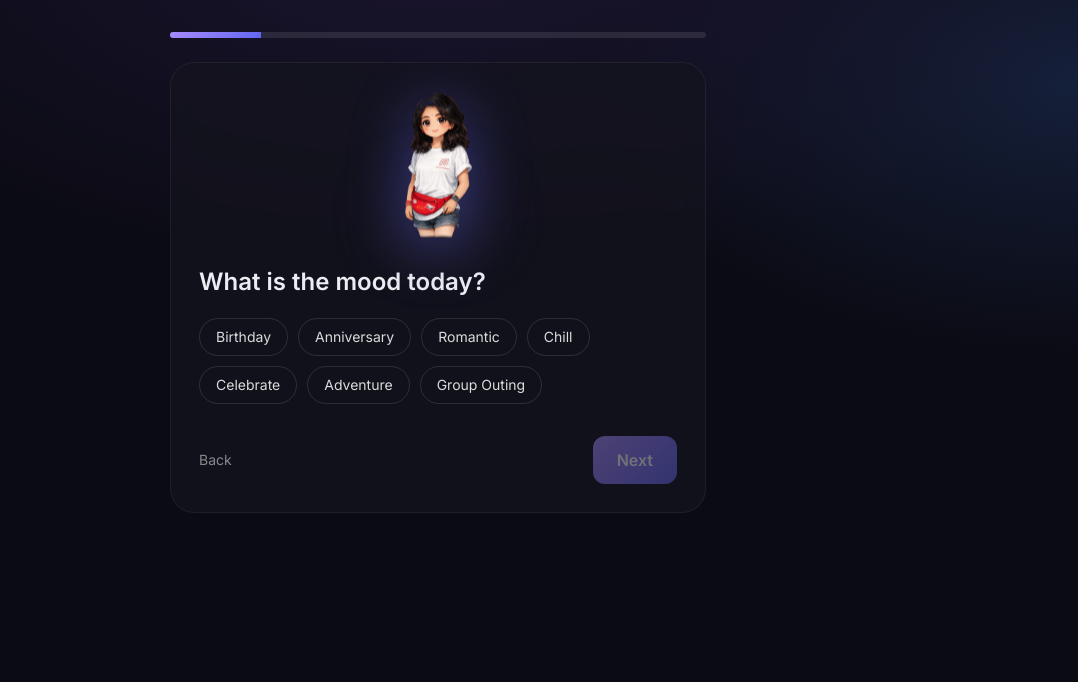
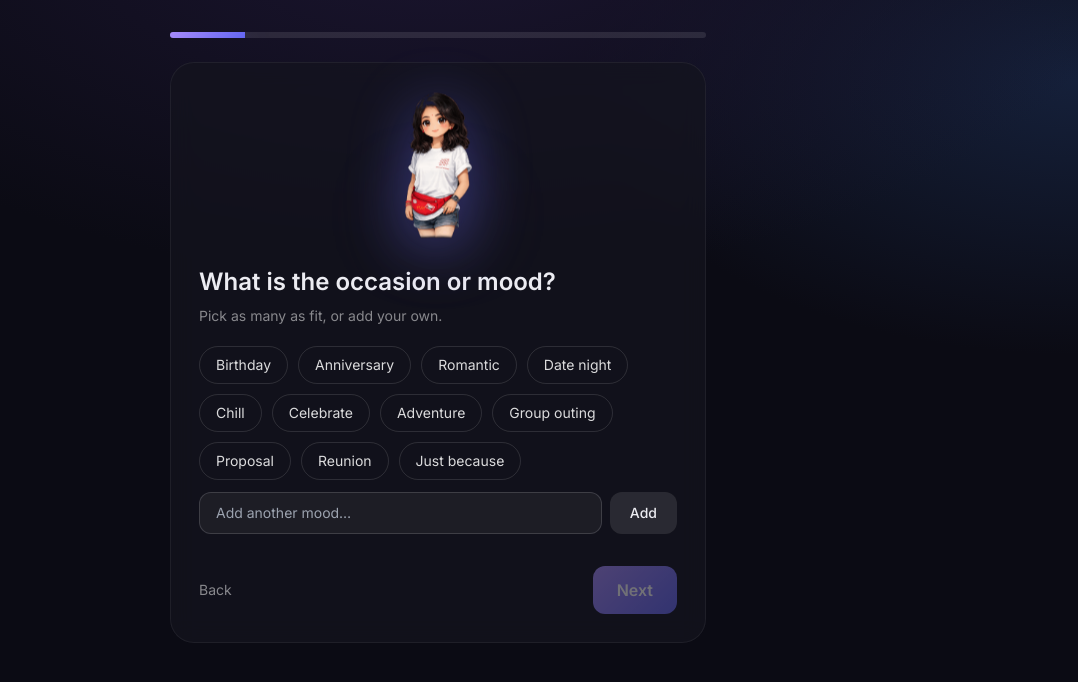
Before and after one commit to omkardhara/date-quest, a Next.js app: page / in a window 1280 px wide. Both pictures are taken after a click on the button "Press start". Shown: the top 682 px of the page, without its empty margins (202-1280 px from the left). Built offline with nearby package versions, Linux system fonts and the light colour scheme.

Commit message:
Flexible timing, more options + manual input, activities step, realistic far-zone travel

```diff
--- a/app/page.tsx
+++ b/app/page.tsx
@@ -8,25 +8,26 @@ import { Chibi } from "@/components/Chibi";
 import { PlanView } from "@/components/PlanView";
 import { PROFILE, randomNickname } from "@/lib/profile";
 
-const MOODS = ["Birthday", "Anniversary", "Romantic", "Chill", "Celebrate", "Adventure", "Group Outing"];
-const PERSONALITY = ["Queen", "Adventure", "Peaceful", "Foodie", "Shopper", "Spiritual", "Playful", "Culture"];
-const FOODS = ["Lebanese", "Arabic", "Chinese", "Italian", "Sizzler", "Dessert", "Ice cream", "Brunch", "Indian", "Mediterranean"];
+const MOODS = ["Birthday", "Anniversary", "Romantic", "Date night", "Chill", "Celebrate", "Adventure", "Group outing", "Proposal", "Reunion", "Just because"];
+const PERSONALITY = ["Queen", "Adventure", "Peaceful", "Foodie", "Shopper", "Spiritual", "Playful", "Culture", "Nature", "Artsy", "Nightlife", "Cozy", "Luxe", "Romantic"];
+const FOODS = ["Lebanese", "Arabic", "Chinese", "Italian", "Sizzler", "Dessert", "Ice cream", "Brunch", "Indian", "Mediterranean", "Continental", "Asian", "Thai", "Japanese", "Seafood", "Street food", "Healthy", "Cafe", "Pizza", "Coffee"];
+const ACTIVITIES = ["Watch a movie", "Spa or massage", "Long drive", "Beach time", "Live music", "Art gallery", "Boat ride", "Arcade or gaming", "Workshop", "Sunset point", "Bookstore café", "Picnic"];
 const BUDGETS = [2000, 5000, 10000, 20000];
-const STARTS = [["7 AM", 420], ["8 AM", 480], ["9 AM", 540], ["10 AM", 600]] as const;
-const ENDS = [["6 PM", 1080], ["8 PM", 1200], ["10 PM", 1320], ["Midnight", 1440]] as const;
+const STARTS = [["6 AM", 360], ["8 AM", 480], ["10 AM", 600], ["12 PM", 720], ["2 PM", 840], ["4 PM", 960], ["6 PM", 1080], ["8 PM", 1200]] as const;
+const ENDS = [["10 AM", 600], ["12 PM", 720], ["2 PM", 840], ["4 PM", 960], ["6 PM", 1080], ["8 PM", 1200], ["10 PM", 1320], ["Midnight", 1440]] as const;
 
-type Step = "intro" | "mood" | "personality" | "foods" | "budget" | "time" | "plan";
-const ORDER: Step[] = ["intro", "mood", "personality", "foods", "budget", "time", "plan"];
+type Step = "intro" | "mood" | "personality" | "foods" | "activities" | "budget" | "time" | "plan";
+const ORDER: Step[] = ["intro", "mood", "personality", "foods", "activities", "budget", "time", "plan"];
 
 const HER_NAME = PROFILE.name;
 const OUTING_DOW = new Date(PROFILE.birthday + "T00:00:00").getDay();
 
 export default function Page() {
   const [step, setStep] = useState<Step>("intro");
-  const [name, setName] = useState("");
   const [mood, setMood] = useState<string[]>([]);
   const [personality, setPersonality] = useState<string[]>([]);
   const [foods, setFoods] = useState<string[]>([]);
+  const [activities, setActivities] = useState<string[]>([]);
   const [budget, setBudget] = useState(0);
   const [startMin, setStartMin] = useState(0);
   const [endMin, setEndMin] = useState(0);
@@ -41,14 +42,20 @@ export default function Page() {
     set(list.includes(v) ? list.filter((x) => x !== v) : [...list, v]);
   }
 
+  function setStart(v: number) {
+    setStartMin(v);
+    if (endMin && endMin <= v) setEndMin(0);
+  }
+
   function generate() {
     const ans: Answers = {
-      who: name || HER_NAME,
+      who: HER_NAME,
       mood: (mood.length ? mood[0] : "Birthday").toLowerCase(),
       personality: personality.map((p) => p.toLowerCase()),
       foods: foods.map((f) => (f === "Ice cream" ? "icecream" : f.toLowerCase())),
+      mustInclude: activities,
       budget: budget || 5000,
-      startMin: startMin || 480,
+      startMin: startMin || 600,
       endMin: endMin || 1320,
       dayOfWeek: OUTING_DOW,
       dislikes: PROFILE.dislikes,
@@ -117,8 +124,9 @@ export default function Page() {
           {step === "mood" && (
             <Screen>
               <Chibi mood={chibiMood} />
-              <Q>What is the mood today?</Q>
-              <Chips options={[...MOODS]} selected={mood} onTap={(v) => toggle(mood, v, setMood)} multi />
+              <Q>What is the occasion or mood?</Q>
+              <Hint>Pick as many as fit, or add your own.</Hint>
+              <ChipsInput options={MOODS} selected={mood} onToggle={(v) => toggle(mood, v, setMood)} placeholder="Add another mood…" />
               <Nav onBack={() => setStep("intro")} onNext={() => setStep("personality")} canNext={mood.length > 0} />
             </Screen>
           )}
@@ -127,7 +135,8 @@ export default function Page() {
             <Screen>
               <Chibi mood={chibiMood} />
               <Q>Pick the energy. Choose as many as fit.</Q>
-              <Chips options={[...PERSONALITY]} selected={personality} onTap={(v) => toggle(personality, v, setPersonality)} multi />
+              <Hint>Or type a vibe that is not here.</Hint>
+              <ChipsInput options={PERSONALITY} selected={personality} onToggle={(v) => toggle(personality, v, setPersonality)} placeholder="Add a vibe…" />
               <Nav onBack={() => setStep("mood")} onNext={() => setStep("foods")} canNext={personality.length > 0} />
             </Screen>
           )}
@@ -136,8 +145,19 @@ export default function Page() {
             <Screen>
               <Chibi mood="excited" />
               <Q>What are we eating?</Q>
-              <Chips options={[...FOODS]} selected={foods} onTap={(v) => toggle(foods, v, setFoods)} multi />
-              <Nav onBack={() => setStep("personality")} onNext={() => setStep("budget")} canNext={foods.length > 0} />
+              <Hint>Pick favourites or type a cuisine.</Hint>
+              <ChipsInput options={FOODS} selected={foods} onToggle={(v) => toggle(foods, v, setFoods)} placeholder="Add a cuisine…" />
+              <Nav onBack={() => setStep("personality")} onNext={() => setStep("activities")} canNext={foods.length > 0} />
+            </Screen>
+          )}
+
+          {step === "activities" && (
+            <Screen>
+              <Chibi mood={chibiMood} />
+              <Q>Anything you already want to do?</Q>
+              <Hint>Optional. Pick or type specific things and I will build the day around them.</Hint>
+              <ChipsInput options={ACTIVITIES} selected={activities} onToggle={(v) => toggle(activities, v, setActivities)} placeholder="e.g. Ferris wheel, pottery class…" />
+              <Nav onBack={() => setStep("foods")} onNext={() => setStep("budget")} canNext nextLabel={activities.length ? "Next" : "Skip"} />
             </Screen>
           )}
 
@@ -145,12 +165,24 @@ export default function Page() {
             <Screen>
               <Chibi mood="neutral" />
               <Q>What is the budget for the day?</Q>
+              <Hint>For two people. Pick one or enter your own.</Hint>
               <Chips
                 options={BUDGETS.map((b) => `₹${b.toLocaleString("en-IN")}`)}
-                selected={budget ? [`₹${budget.toLocaleString("en-IN")}`] : []}
+                selected={budget && BUDGETS.includes(budget) ? [`₹${budget.toLocaleString("en-IN")}`] : []}
                 onTap={(v) => setBudget(Number(v.replace(/[₹,]/g, "")))}
               />
-              <Nav onBack={() => setStep("foods")} onNext={() => setStep("time")} canNext={!!budget} />
+              <div className="mt-3 flex items-center gap-2">
+                <span className="text-white/50">₹</span>
+                <input
+                  type="number"
+                  min={0}
+                  value={budget || ""}
+                  onChange={(e) => setBudget(Number(e.target.value) || 0)}
+                  placeholder="Enter a custom amount"
+                  className="flex-1 rounded-xl bg-white/5 border border-white/15 px-4 py-2.5 text-sm outline-none focus:border-glow"
+                />
+              </div>
+              <Nav onBack={() => setStep("activities")} onNext={() => setStep("time")} canNext={!!budget} />
             </Screen>
           )}
 
@@ -158,16 +190,25 @@ export default function Page() {
             <Screen>
               <Chibi mood={chibiMood} />
               <Q>How long is the day?</Q>
-              <p className="mt-2 text-sm text-white/50">Start</p>
-              <Chips options={STARTS.map((s) => s[0])} selected={STARTS.filter((s) => s[1] === startMin).map((s) => s[0])} onTap={(v) => setStartMin(STARTS.find((s) => s[0] === v)![1])} />
+              <Hint>Start and end any time. The plan fills whatever window you pick.</Hint>
+              <p className="mt-3 text-sm text-white/50">Start</p>
+              <Chips
+                options={STARTS.map((s) => s[0])}
+                selected={STARTS.filter((s) => s[1] === startMin).map((s) => s[0])}
+                onTap={(v) => setStart(STARTS.find((s) => s[0] === v)![1])}
+              />
               <p className="mt-4 text-sm text-white/50">End</p>
-              <Chips options={ENDS.map((s) => s[0])} selected={ENDS.filter((s) => s[1] === endMin).map((s) => s[0])} onTap={(v) => setEndMin(ENDS.find((s) => s[0] === v)![1])} />
+              <Chips
+                options={ENDS.filter((e) => !startMin || e[1] > startMin).map((e) => e[0])}
+                selected={ENDS.filter((e) => e[1] === endMin).map((e) => e[0])}
+                onTap={(v) => setEndMin(ENDS.find((e) => e[0] === v)![1])}
+              />
               <Nav onBack={() => setStep("budget")} onNext={generate} canNext={!!startMin && !!endMin} nextLabel="Plan my day" />
             </Screen>
           )}
 
           {step === "plan" && plan && (
-            <PlanView plan={plan} name={name || HER_NAME} onRestart={() => setStep("intro")} />
+            <PlanView plan={plan} name={HER_NAME} onRestart={() => setStep("intro")} />
           )}
         </motion.div>
       </AnimatePresence>
@@ -181,6 +222,9 @@ function Screen({ children }: { children: React.ReactNode }) {
 function Q({ children }: { children: React.ReactNode }) {
   return <h2 className="mt-6 text-2xl font-semibold leading-snug">{children}</h2>;
 }
+function Hint({ children }: { children: React.ReactNode }) {
+  return <p className="mt-2 text-sm text-white/50">{children}</p>;
+}
 function PrimaryBtn({ children, onClick }: { children: React.ReactNode; onClick: () => void }) {
   return (
     <button onClick={onClick} className="btn-primary mt-7 w-full rounded-xl py-3.5 font-semibold text-white">
@@ -188,7 +232,8 @@ function PrimaryBtn({ children, onClick }: { children: React.ReactNode; onClick:
     </button>
   );
 }
-function Chips({ options, selected, onTap }: { options: string[]; selected: string[]; onTap: (v: string) => void; multi?: boolean }) {
+function Chips({ options, selected, onTap }: { options: string[]; selected: string[]; onTap: (v: string) => void }) {
+  const customs = selected.filter((s) => !options.includes(s));
   return (
     <div className="mt-5 flex flex-wrap gap-2.5">
       {options.map((o) => (
@@ -196,6 +241,35 @@ function Chips({ options, selected, onTap }: { options: string[]; selected: stri
           {o}
         </button>
       ))}
+      {customs.map((c) => (
+        <button key={c} onClick={() => onTap(c)} className="chip chip-on rounded-full px-4 py-2 text-sm">
+          {c} <span className="opacity-60">✕</span>
+        </button>
+      ))}
+    </div>
+  );
+}
+function ChipsInput({ options, selected, onToggle, placeholder }: { options: string[]; selected: string[]; onToggle: (v: string) => void; placeholder: string }) {
+  const [val, setVal] = useState("");
+  const add = () => {
+    const v = val.trim();
+    if (!v) return;
+    if (!selected.some((s) => s.toLowerCase() === v.toLowerCase())) onToggle(v);
+    setVal("");
+  };
+  return (
+    <div>
+      <Chips options={options} selected={selected} onTap={onToggle} />
+      <div className="mt-3 flex gap-2">
+        <input
+          value={val}
+          onChange={(e) => setVal(e.target.value)}
+          onKeyDown={(e) => { if (e.key === "Enter") { e.preventDefault(); add(); } }}
+          placeholder={placeholder}
+          className="flex-1 rounded-xl bg-white/5 border border-white/15 px-4 py-2.5 text-sm outline-none focus:border-glow"
+        />
+        <button onClick={add} className="rounded-xl bg-white/10 px-5 text-sm font-medium hover:bg-white/20">Add</button>
+      </div>
     </div>
   );
 }
--- a/lib/engine.ts
+++ b/lib/engine.ts
@@ -24,18 +24,33 @@ const TRAVEL_BASE: Record<string, number> = {
   "central-home":       40,
   "central-south":      20,
   "central-thane":      50,
-  "gorai-home":         90,
+  "gorai-home":         75,
   "home-south":         60,
   "home-thane":         45,
-  "karjat-home":       150,
-  "kolad-home":        150,
+  "home-vasai":         90,
+  "home-karjat":       150,
+  "home-kolad":        150,
+  "home-gorai":         75,
+  "home-borivali":      60,
   "thane-vasai":       140,
 };
 
+// Approx minutes to get back to the city from a far-out destination. Used when
+// the next stop is a flexible ("multiple") place — you can't teleport from Vasai.
+const FAR_RETURN: Partial<Record<Zone, number>> = {
+  vasai: 90, karjat: 130, kolad: 150, gorai: 70, borivali: 50, thane: 45,
+};
+
 function travelMins(from: Zone, to: Zone, atMin: number): number {
-  if (from === to || from === "multiple" || to === "multiple") return 10;
-  const key = [from, to].sort().join("-");
-  const base = TRAVEL_BASE[key] ?? 60;
+  if (from === to) return 10;
+  let base: number;
+  if (from === "multiple" || to === "multiple") {
+    // A flexible-location place. If we're leaving a far zone, charge the real return drive.
+    const far = from === "multiple" ? FAR_RETURN[to] : FAR_RETURN[from];
+    base = far ?? 15;
+  } else {
+    base = TRAVEL_BASE[[from, to].sort().join("-")] ?? 60;
+  }
   if (atMin >= 1020 && atMin < 1200) return Math.round(base * 1.4); // 5–8 pm rush
   if (atMin >= 720  && atMin < 900)  return Math.round(base * 1.2); // noon rush
   return base;
@@ -69,8 +84,8 @@ function detectCorridor(ans: Answers): Corridor {
 }
 
 // ─── Scoring & filtering ──────────────────────────────────────────────────────
-const MEAL_CATS: Category[] = ["food", "cafe", "dessert"];
-const FOODY:     Category[] = ["food", "dessert"];
+const FULL_MEALS: Category[] = ["food", "cafe"]; // these need spacing; dessert does not
+const FOODY:      Category[] = ["food", "dessert"];
 
 function bandFor(min: number): string {
   if (min < 720)  return "morning";
@@ -86,12 +101,32 @@ function overlap(a: string[] = [], b: string[] = []): number {
 // Hard time-of-day gate so morning cafes never appear at dinner etc.
 function timeAllowed(p: Place, atMin: number): boolean {
   switch (p.bestTime) {
-    case "morning":   return atMin < 780;   // before 1 pm
+    case "morning":   return atMin < 780;                  // before 1 pm
     case "afternoon": return atMin >= 660 && atMin < 1140; // 11 am – 7 pm
-    case "evening":   return atMin >= 900;  // after 3 pm
-    case "night":     return atMin >= 1080; // after 6 pm
+    case "evening":   return atMin >= 900;                 // after 3 pm
+    case "night":     return atMin >= 1080;                // after 6 pm
     default:          return true;
   }
+}
+
+// Reduce a word to a rough stem so plurals match: galleries→gallery, movies→movie.
+function stem(w: string): string {
+  if (w.endsWith("ies") && w.length > 4) return w.slice(0, -3) + "y";
+  if (w.endsWith("es")  && w.length > 4) return w.slice(0, -2);
+  if (w.endsWith("s")   && w.length > 3) return w.slice(0, -1);
+  return w;
+}
+
+// Best-effort match of a place against the user's typed "must include" requests.
+function matchesRequest(p: Place, requests: string[]): boolean {
+  if (!requests.length) return false;
+  const tokens = `${p.name} ${p.area} ${(p.tags ?? []).join(" ")} ${(p.cuisines ?? []).join(" ")} ${(p.vibes ?? []).join(" ")}`
+    .toLowerCase().split(/[^a-z0-9]+/).filter(Boolean).map(stem);
+  return requests.some(term =>
+    term.toLowerCase().split(/\s+/).map(stem).filter(w => w.length >= 4).some(w =>
+      tokens.some(t => t.length >= 4 && (t.startsWith(w) || w.startsWith(t))),
+    ),
+  );
 }
 
 function score(p: Place, ans: Answers, band: string, remainingBudget: number): number {
@@ -102,10 +137,11 @@ function score(p: Place, ans: Answers, band: string, remainingBudget: number): n
   if (FOODY.includes(p.category)) s += overlap(p.cuisines, ans.foods) * 4;
   s += overlap(p.tags ?? [], PROFILE.loves) * 2;
   const cost = p.costPerPerson * 2;
-  if (cost <= remainingBudget)        s += 2;
-  else if (cost > remainingBudget * 1.3) s -= 5; // strong penalty for busting budget
+  if (cost <= remainingBudget)            s += 2;
+  else if (cost > remainingBudget * 1.3)  s -= 5;
   if (ans.personality.includes("adventure")) s += p.adventureLevel;
   if (ans.personality.includes("peaceful"))  s += 3 - p.adventureLevel;
+  if (matchesRequest(p, ans.mustInclude ?? [])) s += 25; // strongly prefer requested things
   return s;
 }
 
@@ -121,15 +157,21 @@ function pick(
   atMin: number, remainingBudget: number,
   cuisineFilter?: string[],
 ): { place: Place; zone: Zone } | undefined {
-  const pool = PLACES.filter(p =>
+  const base = PLACES.filter(p =>
     cats.includes(p.category) &&
     !used.has(p.id) &&
     !blocked(p, ans) &&
     timeAllowed(p, atMin) &&
-    (corridorZones.includes((p.zone ?? "multiple") as Zone) || (p.zone ?? "multiple") === "multiple") &&
-    (!cuisineFilter?.length || overlap(p.cuisines ?? [], cuisineFilter) > 0),
+    (corridorZones.includes((p.zone ?? "multiple") as Zone) || (p.zone ?? "multiple") === "multiple"),
   );
-  if (!pool.length) return undefined;
+  if (!base.length) return undefined;
+
+  // Cuisine is a soft preference: only narrow if it leaves something.
+  let pool = base;
+  if (cuisineFilter?.length) {
+    const filtered = base.filter(p => overlap(p.cuisines ?? [], cuisineFilter) > 0);
+    if (filtered.length) pool = filtered;
+  }
 
   const best = pool.sort((a, b) => {
     const az = (a.zone ?? "multiple") as Zone;
@@ -157,10 +199,10 @@ export function buildPlan(ans: Answers): Plan {
   const blocks:      PlanBlock[] = [];
   let cursor         = ans.startMin;
   let currentZone:   Zone = "home";
-  let prevName       = "Home (Marol)";
-  let prevArea       = "Marol, Andheri East";
+  let prevName       = `Home (${PROFILE.homeArea})`;
+  let prevArea       = PROFILE.homeArea;
   let runningCost    = 0;
-  let lastMealEnd    = 0; // track when last food/cafe ended for spacing
+  let lastMealEnd    = 0; // end time of the last full meal (food/cafe), for spacing
   const end          = ans.endMin;
   const dayMins      = end - ans.startMin;
   const vegDay       = ans.dayOfWeek !== undefined && PROFILE.vegDays.includes(ans.dayOfWeek);
@@ -172,20 +214,17 @@ export function buildPlan(ans: Answers): Plan {
     if (!result || cursor >= end) return;
     const { place: p, zone } = result;
 
-    // Meal spacing: need at least 150 min gap between food/cafe stops
-    const isMeal = MEAL_CATS.includes(p.category);
-    if (isMeal && lastMealEnd > 0) {
-      const gap = cursor - lastMealEnd;
-      if (gap < 150) return;
-    }
-
     const tripMins   = travelMins(currentZone, zone, cursor);
     const arrivalMin = cursor + tripMins;
-    if (arrivalMin + 20 > end) return;
+    if (arrivalMin + 20 > end) return; // no time left after travel
 
-    // Hard budget cap: skip if this stop would push 20 % over budget
+    // Meal spacing: two full meals need a 150-min gap. Dessert is exempt.
+    const isFullMeal = FULL_MEALS.includes(p.category);
+    if (isFullMeal && lastMealEnd > 0 && arrivalMin - lastMealEnd < 150) return;
+
+    // Budget: never exceed it (except the very first stop, so the plan is never empty).
     const blockCost = p.costPerPerson * 2;
-    if (runningCost + blockCost > ans.budget * 1.2) return;
+    if (blocks.length > 0 && runningCost + blockCost > ans.budget) return;
 
     const dur = Math.min(p.durationMins, end - arrivalMin);
 
@@ -210,59 +249,63 @@ export function buildPlan(ans: Answers): Plan {
 
     runningCost += blockCost;
     cursor       = arrivalMin + dur;
-    if (isMeal) lastMealEnd = cursor;
+    if (isFullMeal) lastMealEnd = cursor;
     if (zone !== "multiple") currentZone = zone;
+    else if (FAR_RETURN[currentZone]) currentZone = "home"; // we've driven back to the city
     prevName = p.name;
     prevArea = p.area;
   };
 
-  const longDay = dayMins > 480;
+  const longDay   = dayMins > 480;
   const remaining = () => ans.budget - runningCost;
+  const b = () => bandFor(cursor); // band follows the real clock, so any start time works
 
   // Morning activity + café (early starts only)
   if (ans.startMin < 660) {
-    add(pick(ans, "morning", ["activity", "experience"], used, currentZone, corridorZones, cursor, remaining()), "activity");
-    add(pick(ans, "morning", ["cafe"], used, currentZone, corridorZones, cursor, remaining()), "cafe");
+    add(pick(ans, b(), ["activity", "experience"], used, currentZone, corridorZones, cursor, remaining()), "activity");
+    add(pick(ans, b(), ["cafe"], used, currentZone, corridorZones, cursor, remaining()), "cafe");
   }
 
-  // Lunch — only if it's been 150+ min since breakfast (handled inside add)
-  if (cursor < 900 && end > 780) {
-    add(pick(ans, "afternoon", ["food"], used, currentZone, corridorZones, cursor, remaining(), ans.foods), "food");
+  // Lunch (skipped automatically by meal-spacing if breakfast was recent)
+  if (cursor < 960 && end > 780) {
+    add(pick(ans, b(), ["food"], used, currentZone, corridorZones, cursor, remaining(), ans.foods), "food");
   }
 
-  // Afternoon experience / shopping
-  if (end > 900) {
-    add(pick(ans, "afternoon", ["experience", "activity", "shopping"], used, currentZone, corridorZones, cursor, remaining()), "experience");
+  // Afternoon / first-half experience or shopping
+  if (end > 840) {
+    add(pick(ans, b(), ["experience", "activity", "shopping"], used, currentZone, corridorZones, cursor, remaining()), "experience");
   }
 
-  // Mid-day rest — only if we're near home and it's a long day
+  // Mid-day rest — only if near home and it's a long day
   if (longDay && cursor < 1140 && (currentZone === "home" || currentZone === "andheri_w" || currentZone === "bandra")) {
     const restPlace = PLACES.find(p => p.category === "rest");
     if (restPlace) add({ place: restPlace, zone: "home" }, "rest");
   }
 
-  // Evening activity
+  // Evening activity / shopping / café
   if (end > 1080) {
-    add(pick(ans, "evening", ["activity", "experience", "shopping", "cafe"], used, currentZone, corridorZones, cursor, remaining()), "activity");
+    add(pick(ans, b(), ["activity", "experience", "shopping", "cafe"], used, currentZone, corridorZones, cursor, remaining()), "activity");
   }
 
   // Dinner
   if (end > 1140) {
-    add(pick(ans, "night", ["food"], used, currentZone, corridorZones, cursor, remaining(), ans.foods), "food");
+    add(pick(ans, b(), ["food"], used, currentZone, corridorZones, cursor, remaining(), ans.foods), "food");
   }
 
   // Dessert
   if (end - cursor > 15) {
-    add(pick(ans, "night", ["dessert"], used, currentZone, corridorZones, cursor, remaining(), ans.foods), "dessert");
+    add(pick(ans, b(), ["dessert"], used, currentZone, corridorZones, cursor, remaining(), ans.foods), "dessert");
   }
 
   // Full-day map URL with all waypoints
-  const waypoints = blocks.filter(b => b.place).map(b => `${b.place!.name}, ${b.place!.area}, Mumbai`);
+  const waypoints = blocks.filter(x => x.place).map(x => `${x.place!.name}, ${x.place!.area}, Mumbai`);
   const fullDayMapUrl = waypoints.length >= 2
     ? `https://www.google.com/maps/dir/${waypoints.map(w => encodeURIComponent(w)).join("/")}`
     : undefined;
 
-  const totalCost = blocks.reduce((s, b) => s + b.cost, 0);
+  const requests = (ans.mustInclude ?? []).map(s => s.trim()).filter(Boolean);
+
+  const totalCost = blocks.reduce((s, x) => s + x.cost, 0);
   const plan: Plan = {
     blocks,
     totalCost,
@@ -271,6 +314,7 @@ export function buildPlan(ans: Answers): Plan {
     greeting:   greeting(ans),
     signoff:    signoff(),
     fullDayMapUrl,
+    requests:   requests.length ? requests : undefined,
   };
 
   if (vegDay && blocks.length) {
--- a/lib/types.ts
+++ b/lib/types.ts
@@ -35,6 +35,7 @@ export interface Answers {
   endMin: number;
   dayOfWeek?: number;     // 0=Sun..6=Sat, controls veg-day rule
   dislikes?: string[];    // ingredients to avoid
+  mustInclude?: string[]; // specific activities the user already wants in the day
 }
 
 export interface TravelFromPrev {
@@ -63,4 +64,5 @@ export interface Plan {
   greeting?: string;
   signoff?: string;
   fullDayMapUrl?: string; // Google Maps route with all waypoints
+  requests?: string[];    // specific activities the user asked to include
 }
```
Also changed, not shown: components/PlanView.tsx (+10 -0 lines).
